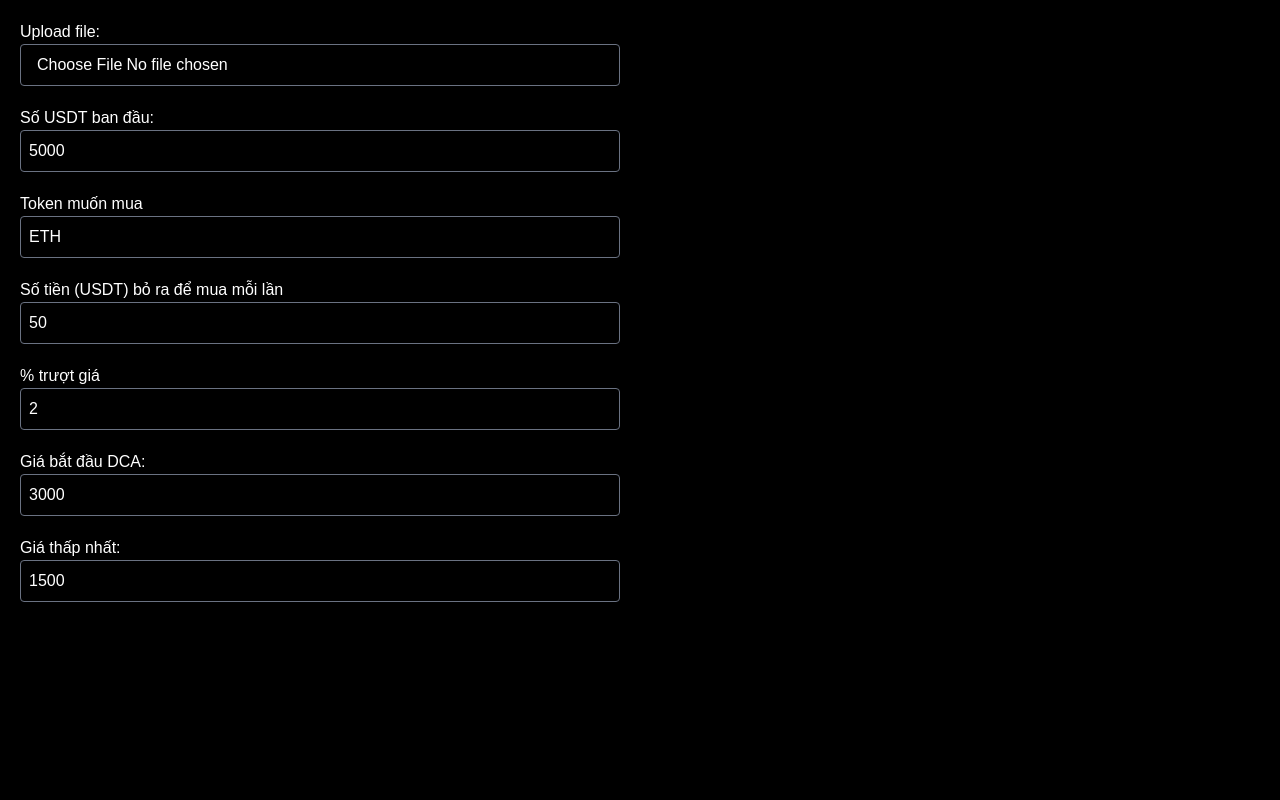
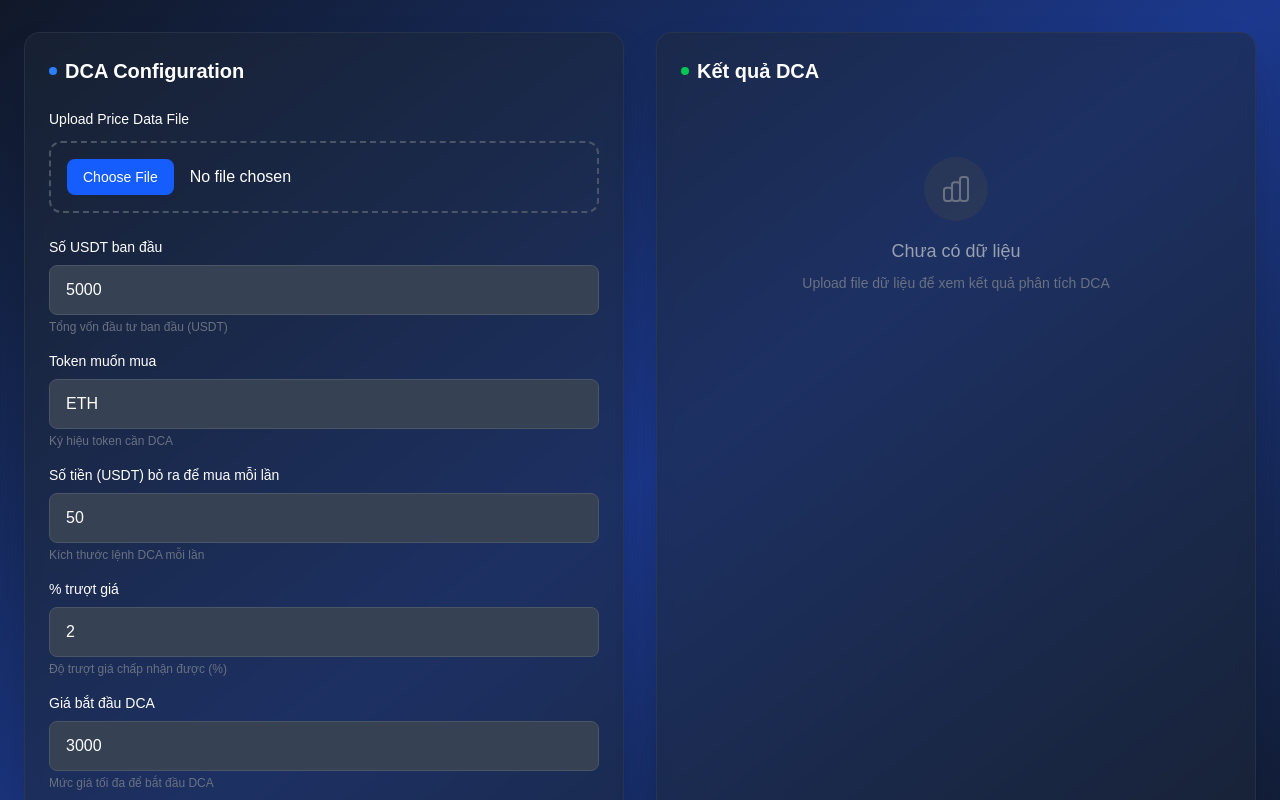
Before and after one commit to CongSofwareEngineer/trade-coin-pro, a Next.js app: page /dca in a window 1280 px wide. Shown: the top 800 px of the page. Built offline with nearby package versions, Linux system fonts and the light colour scheme.

Commit message:
feat: enhance DCA UI with custom scrollbar styles and improve layout for better user experience

```diff
--- a/app/dca/page.tsx
+++ b/app/dca/page.tsx
@@ -3,7 +3,7 @@ import React, { useState } from 'react'
 import { read, utils } from 'xlsx'
 import { BigNumber } from 'bignumber.js'
 
-import { History, DcaTokenConfig, Token, Result } from './type'
+import { History, DcaTokenConfig, Result } from './type'
 import { checkToBuyByPrice } from './hepers'
 
 import { deepClone } from '@/index'
@@ -28,7 +28,6 @@ const DCA = () => {
 
   const [isUpload, setIsUpload] = useState(false)
   const [isUploading, setIsUploading] = useState(false)
-  const [listPriceTokens, setListPriceTokens] = useState<Token[]>([])
   const [fileImport, setFileImport] = useState<any>(null)
   const [result, setResult] = useState<Result>({} as Result)
 
@@ -143,7 +142,9 @@ const DCA = () => {
           setIsUploading(false)
         }, 500)
       }
-      reader.onerror = (error) => {}
+      reader.onerror = (_error) => {
+        // Handle file read error
+      }
       reader.readAsArrayBuffer(file)
 
       // const wb = read(ab)
@@ -153,19 +154,27 @@ const DCA = () => {
   }
 
   return (
-    <section className='w-full h-full grid md:grid-cols-2 grid-cols-1 gap-10 p-5'>
-      <div className='flex flex-col gap-5 w-full'>
-        <div>
-          <div>Upload file:</div>
+    <div className='min-h-screen bg-gradient-to-br from-gray-900 via-blue-900 to-gray-900 text-white'>
+      <div className='container mx-auto px-6 py-8'>
+        <div className='grid lg:grid-cols-2 gap-8'>
+          {/* Configuration Panel */}
+          <div className='bg-gray-800/50 backdrop-blur-sm rounded-2xl p-6 border border-gray-700/50 shadow-2xl'>
+            <h2 className='text-xl font-semibold mb-6 flex items-center gap-2'>
+              <div className='w-2 h-2 bg-blue-500 rounded-full' />
+              DCA Configuration
+            </h2>
+
+            {/* File Upload Section */}
+            <div className='mb-6'>
+              <div className='block text-sm font-medium text-gray-300 mb-3'>Upload Price Data File</div>
+              <div className='relative'>
                 <div
-            className='flex px-2 cursor-pointer border-[1px] !border-gray-500 rounded-[4px] items-center p-0'
-            style={{
-              opacity: isUploading ? 0.5 : 1,
-            }}
+                  className='flex items-center border-2 border-dashed border-gray-600 rounded-xl p-4 hover:border-blue-500 transition-colors duration-200'
+                  style={{ opacity: isUploading ? 0.5 : 1 }}
                 >
                   <input
                     accept='.xlsx,.xls'
-              className='w-full cursor-pointer  p-2'
+                    className='flex-1 bg-transparent text-white file:mr-4 file:py-2 file:px-4 file:rounded-lg file:border-0 file:text-sm file:font-medium file:bg-blue-600 file:text-white hover:file:bg-blue-700 file:cursor-pointer cursor-pointer'
                     disabled={isUploading || isUpload}
                     type='file'
                     value={fileImport}
@@ -178,9 +187,10 @@ const DCA = () => {
                       }
                     }}
                   />
+
                   {isUploading && (
-              <div className='animate-spin'>
-                <svg className='w-6 h-6' fill='none' stroke='currentColor' strokeWidth={1.5} viewBox='0 0 24 24' xmlns='http://www.w3.org/2000/svg'>
+                    <div className='ml-4 animate-spin'>
+                      <svg className='w-5 h-5 text-blue-500' fill='none' stroke='currentColor' strokeWidth={2} viewBox='0 0 24 24'>
                         <path
                           d='M16.023 9.348h4.992v-.001M2.985 19.644v-4.992m0 0h4.992m-4.993 0l3.181 3.183a8.25 8.25 0 0013.803-3.7M4.031 9.865a8.25 8.25 0 0113.803-3.7l3.181 3.182m0-4.991v4.99'
                           strokeLinecap='round'
@@ -189,135 +199,222 @@ const DCA = () => {
                       </svg>
                     </div>
                   )}
+
                   {isUpload && (
-              <div
-                style={{
-                  opacity: isUploading ? 0.5 : 1,
-                }}
+                    <button
+                      className='ml-4 px-3 py-1.5 bg-red-600 hover:bg-red-700 rounded-lg text-sm font-medium transition-colors duration-200'
                       onClick={() => {
                         setResult({} as Result)
                         setIsUpload(false)
                         setFileImport('')
-                  setListPriceTokens([])
                       }}
                     >
                       Clear
+                    </button>
+                  )}
+                </div>
+              </div>
+            </div>
+
+            {/* Input Fields */}
+            <div className='space-y-4'>
+              <div>
+                <div className='block text-sm font-medium text-gray-300 mb-2'>Số USDT ban đầu</div>
+                <input
+                  className='w-full bg-gray-700 border border-gray-600 rounded-lg px-4 py-3 text-white placeholder-gray-400 focus:ring-2 focus:ring-blue-500 focus:border-transparent outline-none transition-all duration-200'
+                  placeholder='Nhập số tiền ban đầu...'
+                  value={dcaConfig.initialCapital}
+                  onChange={(e) => updateData({ initialCapital: e.target.value as any })}
+                />
+                <p className='text-xs text-gray-500 mt-1'>Tổng vốn đầu tư ban đầu (USDT)</p>
+              </div>
+
+              <div>
+                <div className='block text-sm font-medium text-gray-300 mb-2'>Token muốn mua</div>
+                <input
+                  className='w-full bg-gray-700 border border-gray-600 rounded-lg px-4 py-3 text-white placeholder-gray-400 focus:ring-2 focus:ring-blue-500 focus:border-transparent outline-none transition-all duration-200'
+                  placeholder='e.g., ETH, BTC, BNB...'
+                  value={dcaConfig.tokenInput}
+                  onChange={(e) => updateData({ tokenInput: e.target.value as any })}
+                />
+                <p className='text-xs text-gray-500 mt-1'>Ký hiệu token cần DCA</p>
+              </div>
+
+              <div>
+                <div className='block text-sm font-medium text-gray-300 mb-2'>Số tiền (USDT) bỏ ra để mua mỗi lần</div>
+                <input
+                  className='w-full bg-gray-700 border border-gray-600 rounded-lg px-4 py-3 text-white placeholder-gray-400 focus:ring-2 focus:ring-blue-500 focus:border-transparent outline-none transition-all duration-200'
+                  placeholder='50'
+                  type='number'
+                  value={dcaConfig.stepSize}
+                  onChange={(e) => updateData({ stepSize: e.target.value as any })}
+                />
+                <p className='text-xs text-gray-500 mt-1'>Kích thước lệnh DCA mỗi lần</p>
+              </div>
+
+              <div>
+                <div className='block text-sm font-medium text-gray-300 mb-2'>% trượt giá</div>
+                <input
+                  className='w-full bg-gray-700 border border-gray-600 rounded-lg px-4 py-3 text-white placeholder-gray-400 focus:ring-2 focus:ring-blue-500 focus:border-transparent outline-none transition-all duration-200'
+                  placeholder='2'
+                  step='0.1'
+                  type='number'
+                  value={dcaConfig.slippageTolerance}
+                  onChange={(e) => updateData({ slippageTolerance: e.target.value as any })}
+                />
+                <p className='text-xs text-gray-500 mt-1'>Độ trượt giá chấp nhận được (%)</p>
+              </div>
+
+              <div>
+                <div className='block text-sm font-medium text-gray-300 mb-2'>Giá bắt đầu DCA</div>
+                <input
+                  className='w-full bg-gray-700 border border-gray-600 rounded-lg px-4 py-3 text-white placeholder-gray-400 focus:ring-2 focus:ring-blue-500 focus:border-transparent outline-none transition-all duration-200'
+                  placeholder='3000'
+                  type='number'
+                  value={dcaConfig.maxPrice}
+                  onChange={(e) => updateData({ maxPrice: e.target.value as any })}
+                />
+                <p className='text-xs text-gray-500 mt-1'>Mức giá tối đa để bắt đầu DCA</p>
+              </div>
+
+              <div>
+                <div className='block text-sm font-medium text-gray-300 mb-2'>Giá thấp nhất</div>
+                <input
+                  className='w-full bg-gray-700 border border-gray-600 rounded-lg px-4 py-3 text-white placeholder-gray-400 focus:ring-2 focus:ring-blue-500 focus:border-transparent outline-none transition-all duration-200'
+                  placeholder='1500'
+                  type='number'
+                  value={dcaConfig.minPrice}
+                  onChange={(e) => updateData({ minPrice: e.target.value as any })}
+                />
+                <p className='text-xs text-gray-500 mt-1'>Giá sàn để dừng DCA</p>
+              </div>
+            </div>
+          </div>
+          {/* Results Panel */}
+          <div className='bg-gray-800/50 backdrop-blur-sm rounded-2xl p-6 border border-gray-700/50 shadow-2xl'>
+            <h2 className='text-xl font-semibold mb-6 flex items-center gap-2'>
+              <div className='w-2 h-2 bg-green-500 rounded-full' />
+              Kết quả DCA
+            </h2>
+
+            {Object.keys(result).length > 0 ? (
+              <div className='custom-scrollbar overflow-y-auto space-y-4'>
+                {/* Summary Cards */}
+                <div className='grid gap-4'>
+                  {/* Capital & Profit */}
+                  <div className='bg-gradient-to-r from-green-900/30 to-emerald-900/30 border border-green-700/50 rounded-xl p-4'>
+                    <h3 className='text-lg font-semibold text-green-400 mb-3'>💰 Tổng quan tài chính</h3>
+                    <div className='space-y-2'>
+                      <div className='flex justify-between items-center'>
+                        <span className='text-gray-300'>Tổng vốn:</span>
+                        <span className='text-green-400 font-mono font-semibold'>{dcaConfig.initialCapital} USDT</span>
+                      </div>
+                      <div className='flex justify-between items-center'>
+                        <span className='text-gray-300'>Lợi nhuận:</span>
+                        <div className='text-right'>
+                          <div className='text-green-400 font-mono font-semibold'>
+                            {BigNumber(BigNumber(result.aprByPrice).dividedBy(100).multipliedBy(dcaConfig.initialCapital)).toFixed()} USDT
+                          </div>
+                          <div className='text-sm text-green-300'>({result.aprByPrice}%)</div>
+                        </div>
+                      </div>
+                    </div>
+                  </div>
+
+                  {/* Trading Statistics */}
+                  <div className='bg-gradient-to-r from-blue-900/30 to-indigo-900/30 border border-blue-700/50 rounded-xl p-4'>
+                    <h3 className='text-lg font-semibold text-blue-400 mb-3'>📊 Thống kê giao dịch</h3>
+                    <div className='grid grid-cols-2 gap-4'>
+                      <div>
+                        <div className='text-xs text-gray-400'>Tổng số lấy giá</div>
+                        <div className='text-white font-mono font-semibold'>{result.total}</div>
+                      </div>
+                      <div>
+                        <div className='text-xs text-gray-400'>Số lần đã mua</div>
+                        <div className='text-blue-400 font-mono font-semibold'>{result.amountSwapped}</div>
+                      </div>
+                      <div>
+                        <div className='text-xs text-gray-400'>Tổng USD đã mua</div>
+                        <div className='text-yellow-400 font-mono font-semibold'>{BigNumber(result.totalAmountUSD).toFixed(2)}</div>
+                      </div>
+                      <div>
+                        <div className='text-xs text-gray-400'>Tổng {dcaConfig.tokenInput} mua</div>
+                        <div className='text-purple-400 font-mono font-semibold'>{BigNumber(result.totalETHBought).decimalPlaces(6).toFixed()}</div>
+                      </div>
+                    </div>
+                  </div>
+
+                  {/* Price Analysis */}
+                  <div className='bg-gradient-to-r from-purple-900/30 to-pink-900/30 border border-purple-700/50 rounded-xl p-4'>
+                    <h3 className='text-lg font-semibold text-purple-400 mb-3'>📈 Phân tích giá</h3>
+                    <div className='space-y-2'>
+                      <div className='flex justify-between items-center'>
+                        <span className='text-gray-300'>Giá thấp nhất:</span>
+                        <span className='text-red-400 font-mono'>{BigNumber(result.minPrice).toFixed(4)} USDT</span>
+                      </div>
+                      <div className='flex justify-between items-center'>
+                        <span className='text-gray-300'>Giá cao nhất:</span>
+                        <span className='text-green-400 font-mono'>{BigNumber(result.maxPrice).toFixed(4)} USDT</span>
+                      </div>
+                      <div className='flex justify-between items-center'>
+                        <span className='text-gray-300'>Giá cuối cùng:</span>
+                        <span className='text-cyan-400 font-mono'>{BigNumber(result.priceLasted).toFixed(4)} USDT</span>
+                      </div>
+                      <div className='flex justify-between items-center'>
+                        <span className='text-gray-300'>Giá trung bình:</span>
+                        <span className='text-yellow-400 font-mono font-semibold'>
+                          {BigNumber(result.priceAverage).decimalPlaces(4).toFixed()} USDT
+                        </span>
+                      </div>
+                    </div>
+                  </div>
+
+                  {/* Fees */}
+                  <div className='bg-gradient-to-r from-red-900/30 to-orange-900/30 border border-red-700/50 rounded-xl p-4'>
+                    <h3 className='text-lg font-semibold text-red-400 mb-3'>💸 Chi phí giao dịch</h3>
+                    <div className='flex justify-between items-center'>
+                      <span className='text-gray-300'>Tổng fee:</span>
+                      <span className='text-red-400 font-mono font-semibold'>{BigNumber(result.totalFee).decimalPlaces(4).toFixed()} USDT</span>
+                    </div>
+                  </div>
+
+                  {/* Swap Details */}
+                  {result.arrSwap && result.arrSwap.length > 0 && (
+                    <div className='bg-gradient-to-r from-gray-800/50 to-gray-700/50 border border-gray-600/50 rounded-xl p-4'>
+                      <h3 className='text-lg font-semibold text-gray-300 mb-3'>🔄 Chi tiết các lần mua</h3>
+                      <div className='text-xs text-gray-400 mb-2'>Dòng đã swap ({result.arrSwap.length} lần):</div>
+                      <div className='bg-gray-900/50 rounded-lg p-3 max-h-32 overflow-y-auto custom-scrollbar'>
+                        <div className='flex flex-wrap gap-1'>
+                          {result.arrSwap.map((swap, index) => (
+                            <span key={index} className='px-2 py-1 bg-blue-700/50 text-blue-300 rounded text-xs font-medium'>
+                              #{swap.toString()}
+                            </span>
+                          ))}
+                        </div>
+                      </div>
                     </div>
                   )}
                 </div>
               </div>
-        <div>
-          <div>Số USDT ban đầu:</div>
-          <input
-            className='w-full border-[1px] !border-gray-500 rounded-[4px] p-2'
-            value={dcaConfig.initialCapital}
-            onChange={(e) => updateData({ initialCapital: e.target.value as any })}
+            ) : (
+              <div className='text-center py-12'>
+                <div className='w-16 h-16 mx-auto mb-4 bg-gray-700/50 rounded-full flex items-center justify-center'>
+                  <svg className='w-8 h-8 text-gray-500' fill='none' stroke='currentColor' strokeWidth={1.5} viewBox='0 0 24 24'>
+                    <path
+                      d='M9 19v-6a2 2 0 00-2-2H5a2 2 0 00-2 2v6a2 2 0 002 2h2a2 2 0 002-2zm0 0V9a2 2 0 012-2h2a2 2 0 012 2v10m-6 0a2 2 0 002 2h2a2 2 0 002-2m0 0V5a2 2 0 012-2h2a2 2 0 012 2v14a2 2 0 01-2 2h-2a2 2 0 01-2-2z'
+                      strokeLinecap='round'
+                      strokeLinejoin='round'
                     />
+                  </svg>
                 </div>
-        <div>
-          <div>Token muốn mua </div>
-          <input
-            className='w-full border-[1px] !border-gray-500 rounded-[4px] p-2'
-            value={dcaConfig.tokenInput}
-            onChange={(e) => updateData({ tokenInput: e.target.value as any })}
-          />
+                <h3 className='text-lg font-medium text-gray-400 mb-2'>Chưa có dữ liệu</h3>
+                <p className='text-sm text-gray-500'>Upload file dữ liệu để xem kết quả phân tích DCA</p>
               </div>
-        <div>
-          <div>Số tiền (USDT) bỏ ra để mua mỗi lần </div>
-          <input
-            className='w-full border-[1px] !border-gray-500 rounded-[4px] p-2'
-            value={dcaConfig.stepSize}
-            onChange={(e) => updateData({ stepSize: e.target.value as any })}
-          />
-        </div>
-
-        {/* <div>
-          <div>% giá giảm </div>
-          <input
-            className='w-full border-[1px] !border-gray-500 rounded-[4px] p-2'
-            value={dcaConfig.ratioPriceDrop}
-            onChange={(e) => updateData({ ratioPriceDrop: e.target.value as any })}
-          />
-        </div> */}
-        {/*
-        <div>
-          <div>% giá tăng </div>
-          <input
-            className='w-full border-[1px] !border-gray-500 rounded-[4px] p-2'
-            value={dcaConfig.ratioPriceUp}
-            onChange={(e) => updateData({ ratioPriceUp: e.target.value as any })}
-          />
-        </div> */}
-
-        <div>
-          <div>% trượt giá </div>
-          <input
-            className='w-full border-[1px] !border-gray-500 rounded-[4px] p-2'
-            value={dcaConfig.slippageTolerance}
-            onChange={(e) => updateData({ slippageTolerance: e.target.value as any })}
-          />
-        </div>
-
-        <div>
-          <div>Giá bắt đầu DCA:</div>
-          <input
-            className='w-full border-[1px] !border-gray-500 rounded-[4px] p-2'
-            value={dcaConfig.maxPrice}
-            onChange={(e) =>
-              updateData({
-                maxPrice: e.target.value as any,
-                // priceBuyHistory: e.target.value as any,
-              })
-            }
-          />
-        </div>
-        <div>
-          <div>Giá thấp nhất:</div>
-          <input
-            className='w-full border-[1px] !border-gray-500 rounded-[4px] p-2'
-            value={dcaConfig.minPrice}
-            onChange={(e) => updateData({ minPrice: e.target.value as any })}
-          />
+            )}
           </div>
         </div>
-      <div className='flex flex-col gap-5 w-full'>
-        {Object.keys(result).length > 0 && (
-          <>
-            <div>Kết quả:</div>
-            <div className='flex flex-col gap-3'>
-              <div className='!text-green-400'>Tổng vốn: {dcaConfig.initialCapital} </div>
-              <div className=' flex gap-3 !text-green-400'>
-                <span>Lợi nhuận:</span>
-                <span> {BigNumber(BigNumber(result.aprByPrice).dividedBy(100).multipliedBy(dcaConfig.initialCapital)).toFixed()}</span>
-                <span> ( {result.aprByPrice} %)</span>
-              </div>
-              <div>Tổng số lấy giá: {result.total} </div>
-              <div>Số lần đã mua: {result.amountSwapped} </div>
-              <div>Tổng số tiền đã mua (USDT): {BigNumber(result.totalAmountUSD).toFixed(2)} </div>
-              <div>
-                Tổng số {dcaConfig.tokenInput} đã mua: {BigNumber(result.totalETHBought).decimalPlaces(6).toFixed()}{' '}
-              </div>
-              <div>Giá thấp nhất khi lấy giá: {BigNumber(result.minPrice).toFixed(4)} USDT</div>
-              <div>Giá cao nhất khi lấy giá: {BigNumber(result.maxPrice).toFixed(4)} USDT</div>
-              <div>Giá cuối cùng của file: {BigNumber(result.priceLasted).toFixed(4)} USDT</div>
-              <div
-                style={{
-                  fontWeight: 'bold',
-                  marginTop: 20,
-                }}
-              >
-                Giá trung bình: {BigNumber(result.priceAverage).decimalPlaces(4).toFixed()} USDT
-              </div>
-              <div className='font-bold mt-6 !text-red-400'>Tổng fee: {BigNumber(result.totalFee).decimalPlaces(4).toFixed()} USDT</div>
-              <div className='font-bold mt-6 !text-red-400'>
-                <div>Dòng đã swap :</div>
-                <div>{result.arrSwap?.join(', ')}</div>
       </div>
     </div>
-          </>
-        )}
-      </div>
-    </section>
   )
 }
 
--- a/app/globals.css
+++ b/app/globals.css
@@ -30,3 +30,41 @@ body {
 div {
 color: white !important;
 }
+
+/* Custom Scrollbar Styles */
+.custom-scrollbar::-webkit-scrollbar {
+  width: 6px;
+}
+
+.custom-scrollbar::-webkit-scrollbar-track {
+  background: rgba(55, 65, 81, 0.3);
+  border-radius: 3px;
+}
+
+.custom-scrollbar::-webkit-scrollbar-thumb {
+  background: rgba(59, 130, 246, 0.5);
+  border-radius: 3px;
+}
+
+.custom-scrollbar::-webkit-scrollbar-thumb:hover {
+  background: rgba(59, 130, 246, 0.7);
+}
+
+/* Global scrollbar for all elements */
+::-webkit-scrollbar {
+  width: 8px;
+}
+
+::-webkit-scrollbar-track {
+  background: rgba(31, 41, 55, 0.3);
+  border-radius: 4px;
+}
+
+::-webkit-scrollbar-thumb {
+  background: rgba(59, 130, 246, 0.4);
+  border-radius: 4px;
+}
+
+::-webkit-scrollbar-thumb:hover {
+  background: rgba(59, 130, 246, 0.6);
+}
```
Also changed, not shown: app/page.tsx (+0 -20 lines). Lines whose indentation alone changed are shown as unchanged.
